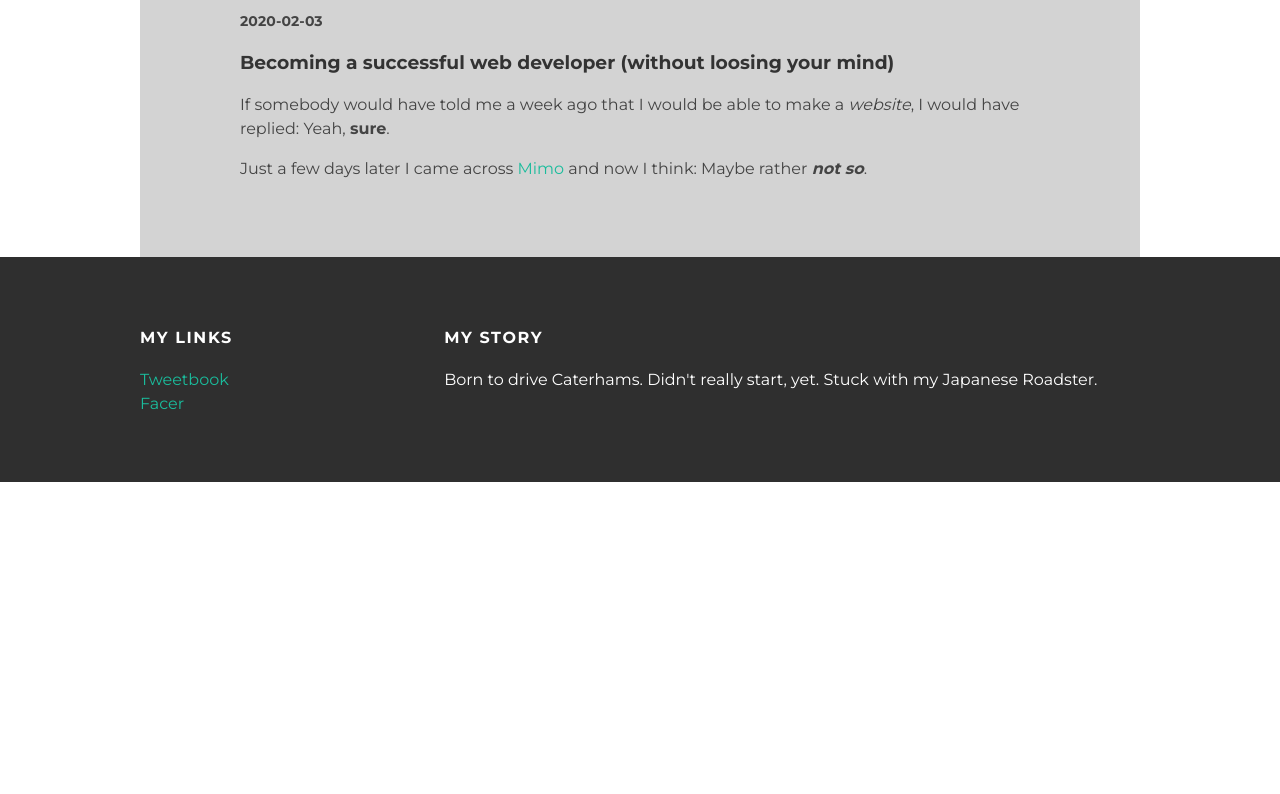
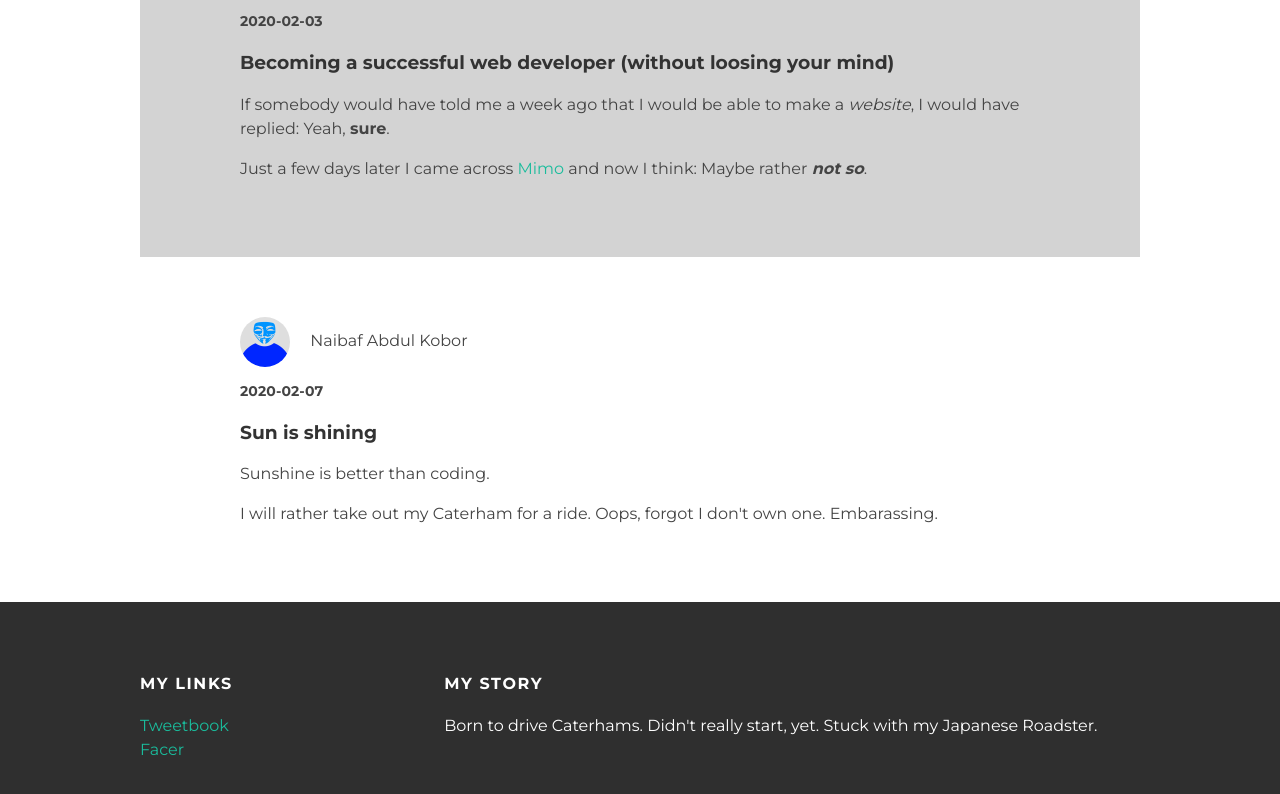
Before and after one commit to vollkornnudel68/vollkornnudel68.github.io, a plain HTML site: page index.html in a window 1280 px wide. Shown: the part 656-1450 px from the top of the page. Before the commit the page ends 1138 px from the top, so only its background shows below. Drawn offline with Linux system fonts and the light colour scheme.

Commit message:
Added daily post

```diff
--- a/index.html
+++ b/index.html
@@ -50,6 +50,21 @@
         </div>
       </div>
 
+      <div class="container post-container">
+        <div class="post">
+          <div class="post-author">
+            <img src="nak-50.png" alt="Naibaf Abdul Kobor in person">
+            <span>Naibaf Abdul Kobor</span>
+          </div>
+          <p class="post-date">2020-02-07</p>
+          <h3 class="post-title">Sun is shining</h3>
+          <div class="post-content">
+            <p>Sunshine is better than coding.</p>
+            <p>I will rather take out my Caterham for a ride. Oops, forgot I don't own one. Embarassing.</p>
+          </div>
+        </div>
+      </div>
+
     </div>
 
     <div id="footer">
```
